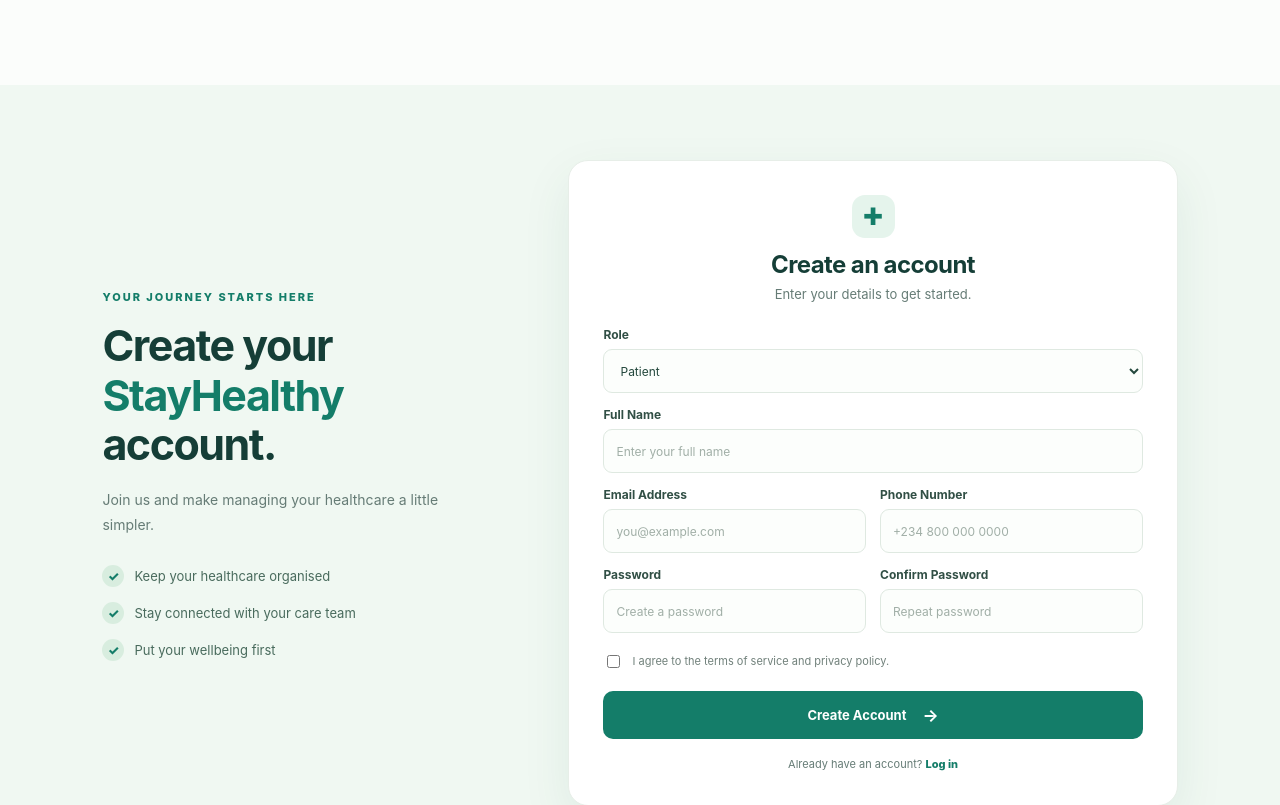
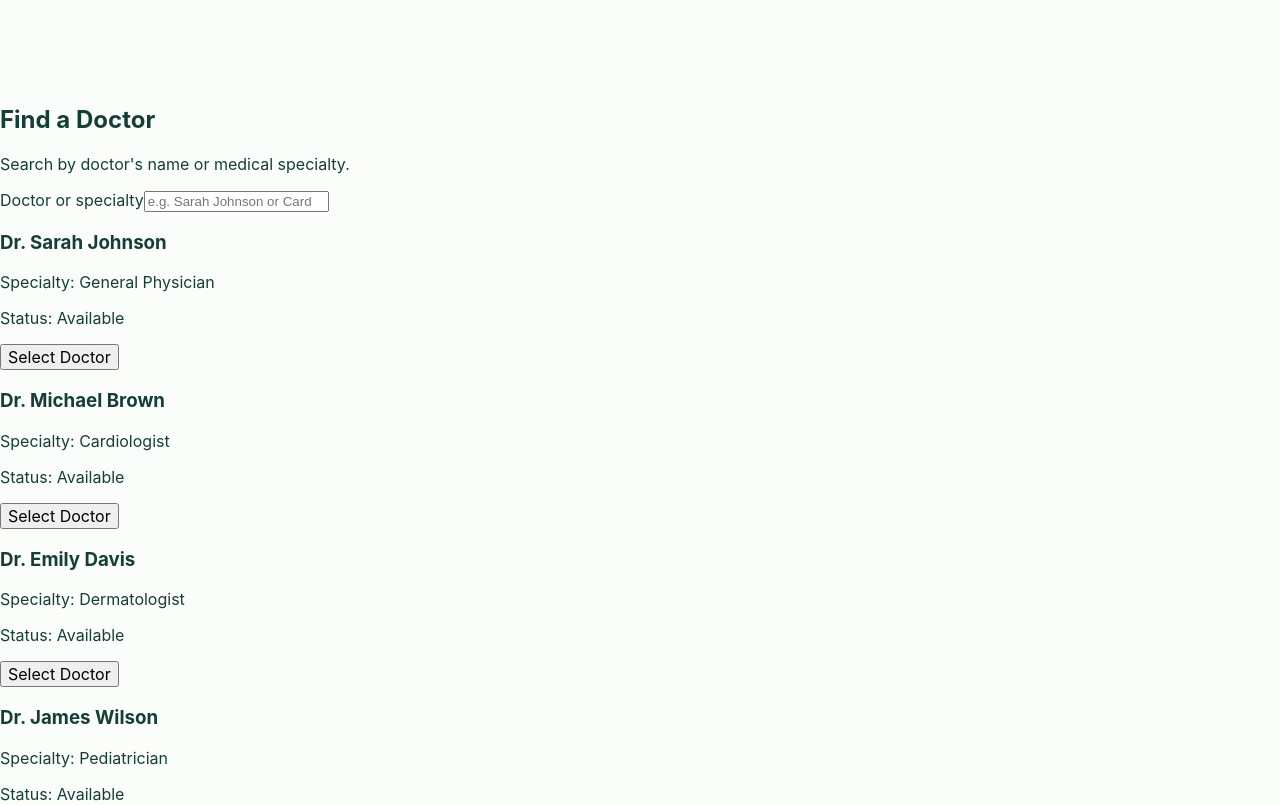
Before and after one commit to Mustyabu101/med_appt, a React (Vite) app: page / in a window 1280 px wide. Shown: the part 1165-1970 px from the top of the page. Built offline with nearby package versions, Linux system fonts and the light colour scheme.

Commit message:
Integrate doctor specialty search

```diff
--- a/src/App.jsx
+++ b/src/App.jsx
@@ -1,5 +1,6 @@
 
 import { useState } from 'react'
+import FindDoctorSearch from './FindDoctorSearch'
 import './App.css'
 import Notification from './Notification'
 
@@ -326,6 +327,20 @@
           </div>
         </section>
 
+        <FindDoctorSearch
+          onSelectDoctor={(doctor) => {
+            const specialty = doctor.specialty
+            const params = new URLSearchParams(window.location.search)
+            params.set('specialty', specialty)
+            window.history.pushState(
+              {},
+              '',
+              `${window.location.pathname}?${params.toString()}`
+            )
+            setNotice(`Showing doctors for ${specialty}.`)
+          }}
+        />
+
         <section className="signup-section" id="signup">
           <div className="signup-intro">
             <div className="eyebrow">YOUR JOURNEY STARTS HERE</div>
--- a/src/FindDoctorSearch.jsx
+++ b/src/FindDoctorSearch.jsx
@@ -48,6 +48,7 @@
 
   const handleSelectDoctor = (doctor) => {
     setSelectedDoctor(doctor);
+    setSearchTerm(doctor.specialty);
 
     if (typeof onSelectDoctor === 'function') {
       onSelectDoctor(doctor);
```
